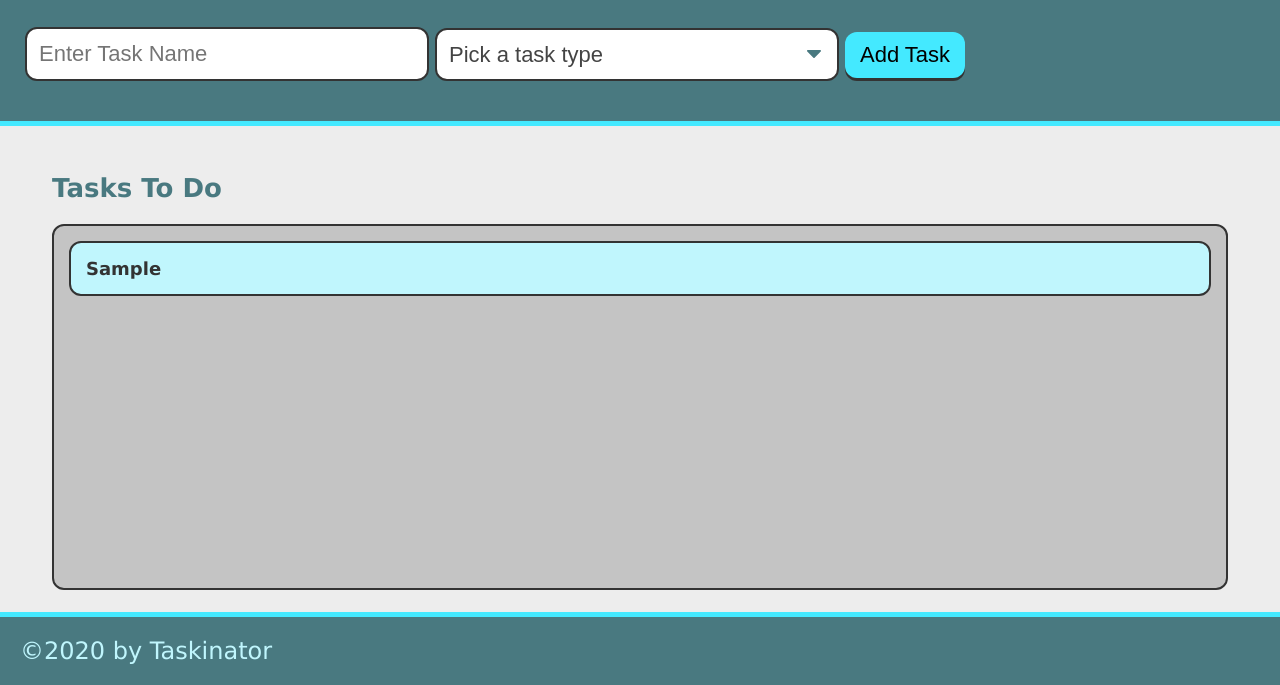
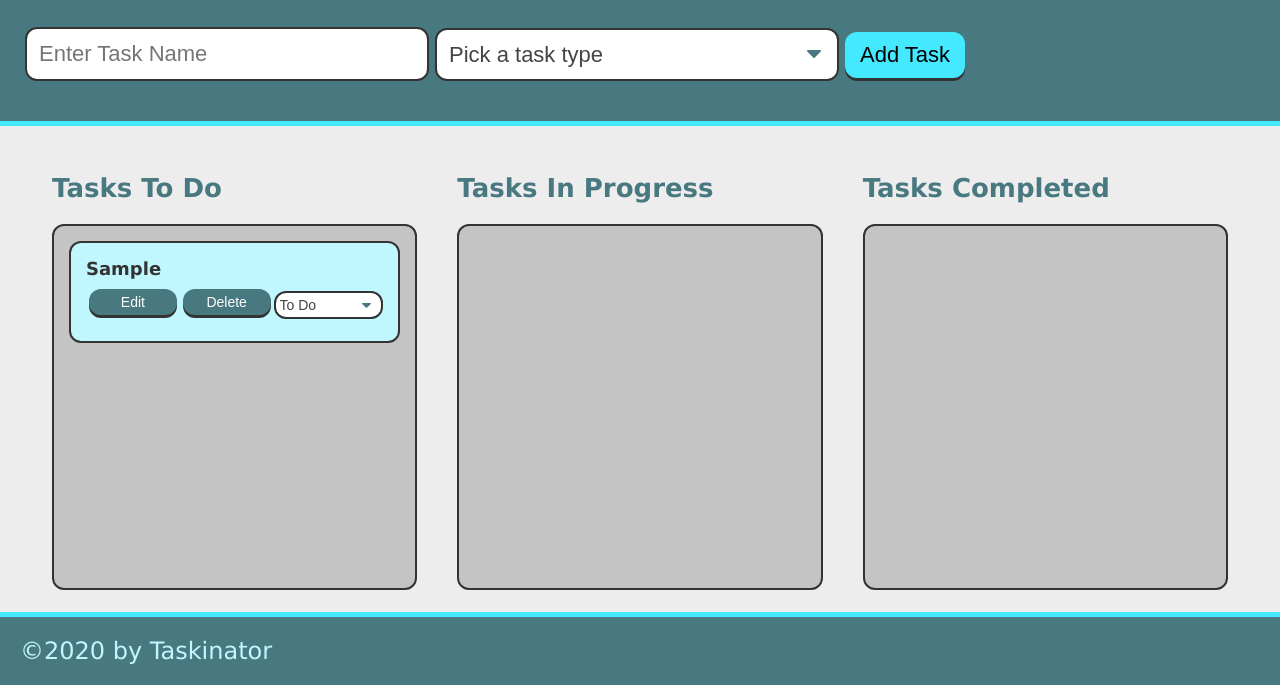
Before and after one commit to hmailahn/Taskinator, a plain HTML site: page index.html in a window 1280 px wide. Both pictures are taken after typing "Sample" into the empty fields and a click on the button "Add Task". Shown: the part 115-800 px from the top of the page. Drawn offline with Linux system fonts and the light colour scheme.

Commit message:
added buttos to each task

```diff
--- a/assets/js/script.js
+++ b/assets/js/script.js
@@ -1,3 +1,4 @@
+var taskIdCounter = 0;
 var formEl = document.querySelector("#task-form");
 var tasksToDoEl = document.querySelector("#tasks-to-do");
 
@@ -33,6 +34,9 @@ var createTaskEl = function(taskDataObj) {
 var listItemEl = document.createElement("li");
 listItemEl.className = "task-item";
 
+//add task id as custom attribute
+listItemEl.setAttribute("data-task-id", taskIdCounter);
+
 // create div to hold task info and add to list item
 var taskInfoEl = document.createElement("div");
 taskInfoEl.className = "task-info";
@@ -40,8 +44,57 @@ taskInfoEl.innerHTML = "<h3 class='task-name'>" + taskDataObj.name + "</h3><span
 
 listItemEl.appendChild(taskInfoEl);
 
+var taskActionsEl = createTaskActions(taskIdCounter);
+listItemEl.appendChild(taskActionsEl);
+
 // add entire list item to list
 tasksToDoEl.appendChild(listItemEl);
+
+//increase task counter for next unique id
+taskIdCounter++;
+
+}
+
+var createTaskActions = function(taskId) {
+    var actionContainerEl = document.createElement("div");
+    actionContainerEl.className = "task-actions";
+
+    //create edit button
+    var editButtonl = document.createElement("button");
+    editButtonl.textContent = "Edit";
+    editButtonl.className = "btn edit-btn";
+    editButtonl.setAttribute("data-task-id", taskId);
+
+    actionContainerEl.appendChild(editButtonl);
+
+    //create delete button
+    var deleteButtonEl = document.createElement("button");
+    deleteButtonEl.textContent = "Delete";
+    deleteButtonEl.className = "btn delete-btn";
+    deleteButtonEl.setAttribute("data-task-id", taskId);
+
+    actionContainerEl.appendChild(deleteButtonEl);
+
+    var statusSelectEl = document.createElement("select");
+    statusSelectEl.className ="select-status";
+    statusSelectEl.setAttribute("name", "status-change");
+    statusSelectEl.setAttribute("data-task-id", taskId);
+
+    actionContainerEl.appendChild(statusSelectEl);
+
+    var statusChoices = ["To Do", "In Progress", "Completed"];
+
+    for (var i = 0; i < statusChoices.length; i++) {
+        //create option element
+        var statusOptionEl = document.createElement("option");
+        statusOptionEl.textContent = statusChoices[i];
+        statusOptionEl.setAttribute("value", statusChoices[i]);
+
+        //apend to select
+        statusSelectEl.appendChild(statusOptionEl);
+    }
+
+    return actionContainerEl;
 }
 
 formEl.addEventListener("submit", taskFormHandler);
--- a/index.html
+++ b/index.html
@@ -37,6 +37,14 @@
       <h2 class="list-title">Tasks To Do</h2>
       <ul class="task-list" id="tasks-to-do"></ul>
     </section>
+    <section class="task-list-wrapper">
+      <h2 class="list-title">Tasks In Progress</h2>
+      <ul class="task-list" id="tasks-in-progress"></ul>
+    </section>
+    <section class="task-list-wrapper">
+    <h2 class="list-title">Tasks Completed</h2>
+    <ul class="task-list" id="tasks=completed"></ul>
+  </section>
   </main>
 
   <footer>
```
